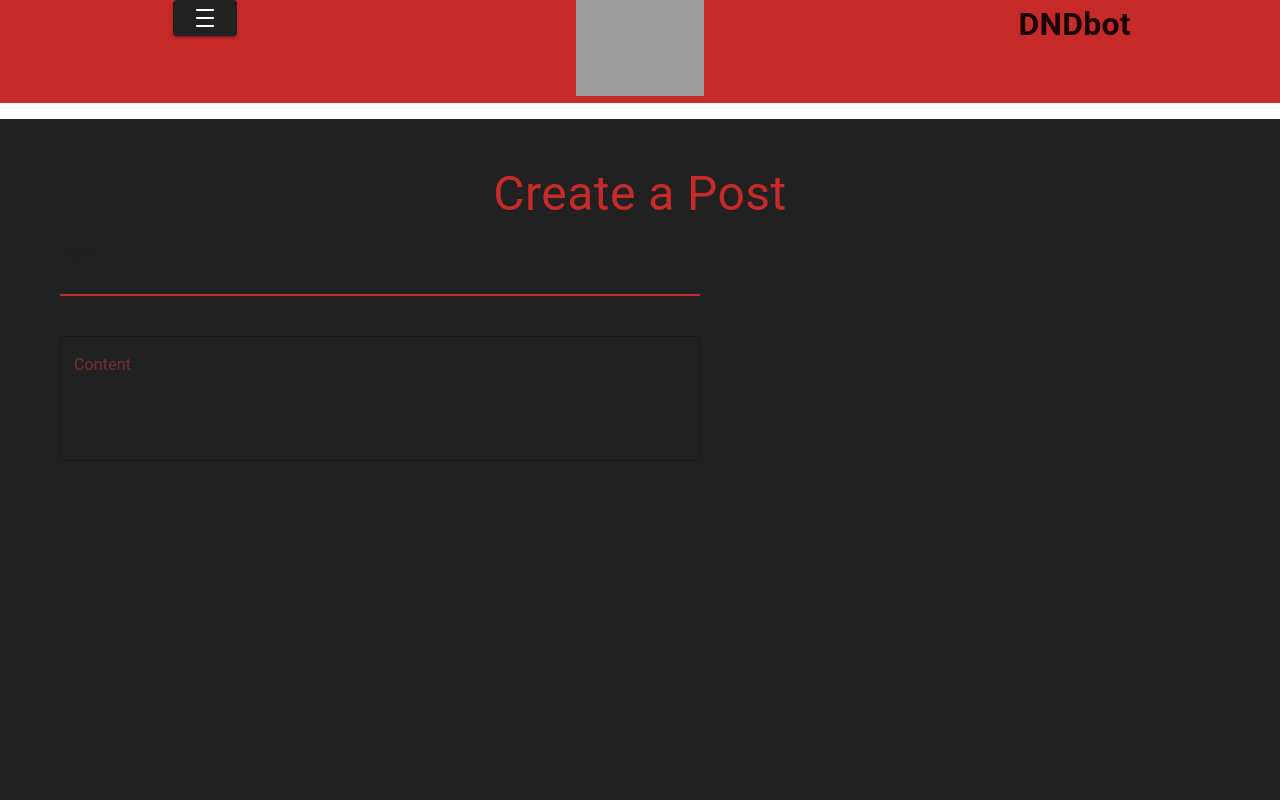
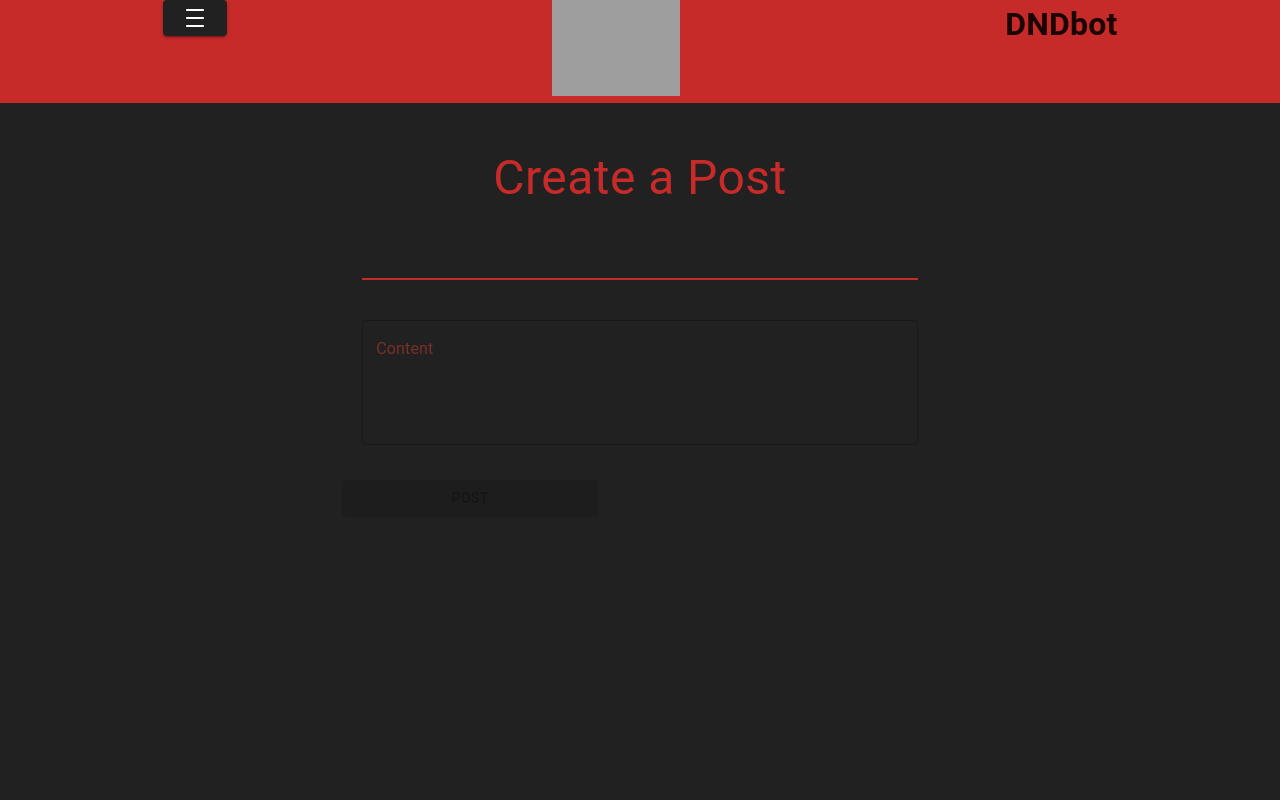
Before and after one commit to chazcurlee/dndbot-front, a React (Create React App) app: page /new-post in a window 1280 px wide. Shown: the top 800 px of the page. Built offline with nearby package versions, Linux system fonts and the light colour scheme; grey boxes are pictures that could not be loaded.

Commit message:
adding update features

```diff
--- a/src/App.js
+++ b/src/App.js
@@ -1,7 +1,7 @@
 import './App.css';
 import { Route, Routes, useNavigate } from 'react-router-dom'
-import { useMemo, useState } from 'react';
-import { Container, Grid, GridDirection } from '@mui/material';
+import { useEffect, useMemo, useState } from 'react';
+import { Container, Grid, GridDirection, ListItemSecondaryAction } from '@mui/material';
 import Home from './pages/Home';
 import Forum from './pages/Forum';
 import Nav from './components/Nav'
@@ -43,31 +43,45 @@ const App = () => {
 
   const handleLogOut = () => {
     //Reset all auth related state and clear localStorage
+
     setUser(null)
     toggleAuthenticated(false);
     localStorage.clear();
     navigate('/home')
   }
 
+  useEffect(() => {
+    const token = localStorage.getItem('token')
+
+    if(token) {
+      checkToken()
+    }
+
+  }, [])
+
 
   return (
 
-    <div >
+    <div className='App'>
 
-      <Grid container direction={'column'} spacing={2}>
+      <Box display="grid" gridTemplateRows='repeat(2, auto)'>
 
-        <Grid item xs={12}>
-          <Container sx={{
+        <Box sx={{
+          backgroundColor: 'secondary.main'
+        }} gridRow='span 1' display="grid" gridTemplateColumns='3, 1fr'>
+          {/* <Container  sx={{
             backgroundColor: 'secondary.main',
             width: '100vw',
 
             textAlign: 'center',
             margin: 0,
-          }} disableGutters={true} maxWidth={false} >
+          }} disableGutters={true} maxWidth={false} > */}
 
-            <Grid container direction={'row'} columns={3} spacing={3}>
+            {/* <Box > */}
 
-              <Grid item lg={1}>
+              <Box sx={{
+                gridColumnStart: '1'
+              }} gridColumn='span 1'>
                 <Container sx={{
                   padding: 0
                 }}>
@@ -76,24 +90,28 @@ const App = () => {
                   user={user}
                   handleLogOut={handleLogOut}/>
                 </Container>
-              </Grid>
+              </Box>
 
-              <Grid item lg={1}>
+              <Box sx={{
+                gridColumnStart: '2'
+              }} gridColumn='span 1'>
                 <Container >
                   <DNDLogo alt='DND Logo' src="https://tinyurl.com/2uhtp9yc"/>
                 </Container>
-              </Grid>
+              </Box>
 
-              <Grid item lg={1}>
+              <Box sx={{
+                gridColumnStart: '3'
+              }} gridColumn='span 1'>
                 <Container >
                   <Title>DNDbot</Title>
                 </Container>
-              </Grid>
+              </Box>
 
-            </Grid>
-          </Container>
-        </Grid>
-        <Grid item xs={20}>
+            {/* </Box> */}
+          {/* </Container> */}
+        </Box>
+        <Box gridRow='span 1' display="grid" gridTemplateColumns='3, auto'>
           < Box sx={{
             backgroundColor: 'background.default',
             height: 'auto',
@@ -101,17 +119,19 @@ const App = () => {
             textAlign: 'center',
             margin: 0,
             padding: 5,
+            height: 'auto',
+            gridColumnStart: '2',
             height: 'auto'
 
 
-        }}disableGutters={true}>
+          }}disableGutters={true} >
 
             <Routes>
               <Route path='/' element={<Landing />} />
               <Route path='/home' element={<Home />} />
               <Route path='/forum' element={<Forum />} />
               <Route path='/forum/:id' element={<Post_Detail/>} />
-            <Route path='/new-post' element={<NewPost />} />
+              <Route path='/new-post' element={<NewPost user={user}/>} />
               <Route path='/register' element={<Register />} />
               <Route path='/login' element={<Login
               authenticated={authenticated}
@@ -121,8 +141,11 @@ const App = () => {
             </Routes>
 
           </Box>
-        </Grid>
-      </Grid>
+          <Box sx={{
+            gridColumnStart: '3'
+          }}></Box>
+        </Box>
+      </Box>
     </div>
 
 
--- a/src/index.css
+++ b/src/index.css
@@ -6,6 +6,7 @@ body {
   -webkit-font-smoothing: antialiased;
   -moz-osx-font-smoothing: grayscale;
   background-color: #212121;
+  height: 100%
 }
 
 code {
--- a/src/pages/Forum.jsx
+++ b/src/pages/Forum.jsx
@@ -51,7 +51,11 @@ const Forum = () => {
                 justifyContent: 'center'
             }} container direction={'row'} spacing={0}>
                 {posts.map((info) => (
-                    <Grid item>
+                    <Grid sx={{
+                        width: '30vw',
+                        margin: '1vw',
+
+                    }} item>
                     <div onClick={() => navPostDetail(info.id)}>
                         <ForumPaper sx={{
                             maxWidth: '50vw',
--- a/src/pages/NewPost.jsx
+++ b/src/pages/NewPost.jsx
@@ -10,6 +10,8 @@ import CloseIcon from '@mui/icons-material/Close'
 
 const NewPost = ({user}) => {
     const theme = useTheme()
+    const navigate = useNavigate()
+
     const [formValues, setFormValues] = useState({
         user_id: `${localStorage.getItem('user')}`,
         title: '',
@@ -24,7 +26,8 @@ const NewPost = ({user}) => {
     const handleSubmit = async (e) => {
         e.preventDefault()
 
-        const post = await axios.post(`/posts/${formValues.user_id}`, formValues)
+        await axios.post(`http://localhost:3001/posts/${formValues.user_id}`, formValues)
+        navigate('/forum')
 
     }
 
@@ -63,7 +66,15 @@ const NewPost = ({user}) => {
 
             </FormControl>
 
-
+            <Button onClick={handleSubmit}  variant='contained'color="secondary"
+                    disabled={
+                        !formValues.title ||
+                        !formValues.content
+                        } sx={{
+                    color: theme.palette.text.secondary,
+                    marginTop: '15px',
+                    maxWidth: '20vw'
+                }}>Post</Button>
 
             </FormGroup>
 
--- a/src/pages/Post-Detail.jsx
+++ b/src/pages/Post-Detail.jsx
@@ -3,19 +3,34 @@ import React from "react";
 import { useEffect, useState } from "react";
 import { useParams } from "react-router-dom";
 import Paper  from "@mui/material/Paper";
-import { Divider } from "@mui/material";
+import { Divider, Box, Button, ListItemSecondaryAction, TextField } from "@mui/material";
+import { useTheme, Input } from "@mui/material";
+
+
 
 
 const Post_Detail = () => {
     const [post, setPost] = useState([])
     const [comments, setComments] = useState([])
     let [username, setUsername] = useState([])
+    let [isUser, toggleIsUser] = useState(false)
+    let [edit, toggleEdit] = useState(false)
+    const [formValues, setFormValues] = useState({
+        title: '',
+        content: ''
+    })
     const { id } = useParams()
+    const theme = useTheme()
+
+
 
 
     useEffect(()=> {
 
+
+
         const getPostDetails = async() => {
+            window.scrollTo(0, 0)
 
             const postDetails = await axios.get(`http://localhost:3001/posts/${id}`)
             const postComments = await axios.get(`http://localhost:3001/comments/${id}`)
@@ -28,29 +43,114 @@ const Post_Detail = () => {
         }
         getPostDetails()
 
-    }, [])
 
 
 
-    return  (
+
+
+    }, [])
+
+    const handleSubmit = async (e) => {
+        console.log('out')
+        const formTitle = !post.title
+        const formContent = !post.content
+
+        if (!formTitle && !formContent){
+            console.log('in')
+            toggleEdit(!edit)
+            await axios.put(`/posts/${id}`, post)
+        }
+
+
+
+    }
+
+    const handleChange = (e) => {
+
+        setPost({ ...post, [e.target.name]: e.target.value })
+
+    }
+
+
+
+    return  (parseInt(localStorage.getItem('user'))===username.id)?(
         <div>
+            {(edit)?(
+                <Box sx={{
+                    height: '100%'
+                    }}>
                         <Paper sx={{
                             maxWidth: '50vw',
+
+                        }} >
+                        <Input value={post.title} onChange={handleChange} name="title"></Input>
+                        <h3>user: {username.userName}</h3>
+                        <TextField value={post.content} name='content' onChange={handleChange}/>
+                        </Paper>
+                        {<Button onClick={() => handleSubmit()}variant='outlined' sx={{
+                            color: theme.palette.primary.main,
+                            backgroundColor: theme.palette.secondary.main
+                        }}>Edit</Button>}
+                        <Divider />
+                        <Paper sx={{
+                            height: 'auto',
+                            maxWidth: '50vw'
+                        }}>
+                            <h4>{comments.content}</h4>
+                        </Paper>
+                    </Box>
+                ):(
+                <Box sx={{
+                height: '100%'
+                }}>
+                    <Paper sx={{
+                        maxWidth: '50vw',
+
                     }} >
                     <h1>{post.title}</h1>
                     <h3>user: {username.userName}</h3>
                     <p>{post.content}</p>
                     </Paper>
+                    {<Button onClick={() => toggleEdit(!edit)}variant='outlined' sx={{
+                        color: theme.palette.primary.main,
+                        backgroundColor: theme.palette.secondary.main
+                    }}>Edit</Button>}
                     <Divider />
                     <Paper sx={{
-                height: '100vh'
+                        height: 'auto',
+                        maxWidth: '50vw'
                     }}>
                         <h4>{comments.content}</h4>
                     </Paper>
+                </Box>
+                )}
 
         </div>
 
-    )
+    ) : (<div>
+        <Box sx={{
+            height: '100%'
+        }}>
+        <Paper sx={{
+            maxWidth: '50vw',
+
+        }} >
+        <h1>{post.title}</h1>
+        <h3>user: {username.userName}</h3>
+        <p>{post.content}</p>
+        </Paper>
+
+
+
+        <Divider />
+        <Paper sx={{
+            height: 'auto',
+            maxWidth: '50vw'
+        }}>
+            <h4>{comments.content}</h4>
+        </Paper>
+        </Box>
+    </div>)
 
 }
 
--- a/src/services/Auth.js
+++ b/src/services/Auth.js
@@ -26,7 +26,7 @@ export const RegisterUser = async (data) => {
 
 export const CheckSession = async () => {
   try {
-    console.log('checksesson')
+
     // Checks if the current token if it exists is valid
     const res = await Client.get('/auth/session')
 
```
Also changed, not shown: src/App.css (line endings or trailing spaces). Lines whose indentation alone changed are shown as unchanged.
